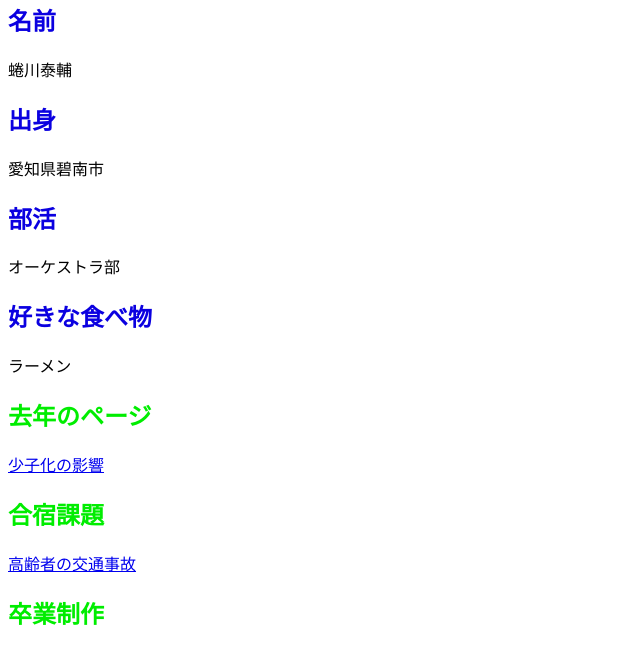
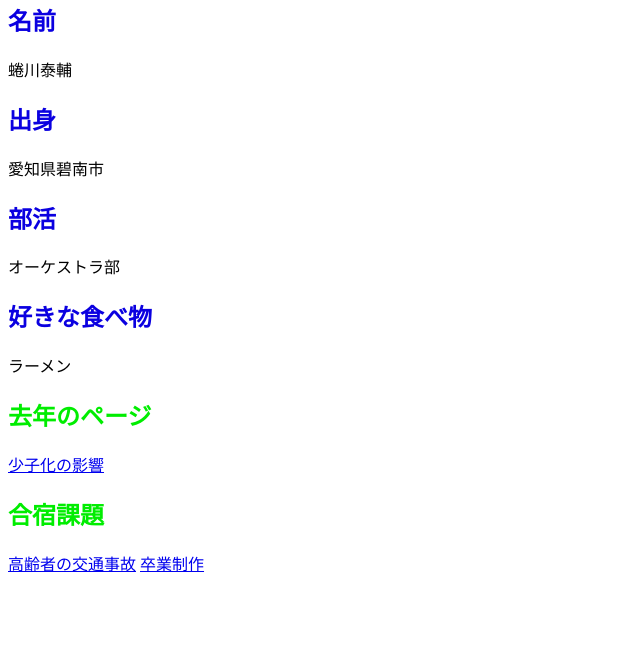
Before and after one commit to ninagawataisuke/ninagawataisuke.github.io, a plain HTML site: page index.html in a window 1280 px wide. Shown: the part 87-750 px from the top of the page, without its empty margins (0-640 px from the left). Drawn offline with Linux system fonts and the light colour scheme.

Commit message:
Update index.html

```diff
--- a/index.html
+++ b/index.html
@@ -28,8 +28,8 @@
 <h2><font color = `red`>合宿課題</font color = `red`></h2>
     <a href="http://ninagawataisuke.github.io/2016index.html">高齢者の交通事故</a>
 
-     <h2><font color = `red`>卒業制作</font color = `red`></h2>
-    <a href="http://ninagawataisuke.github.io/sotugyo.html"></a>
+
+    <a href="http://ninagawataisuke.github.io/sotugyo.html">卒業制作</a>
 
 </body>
 
```
